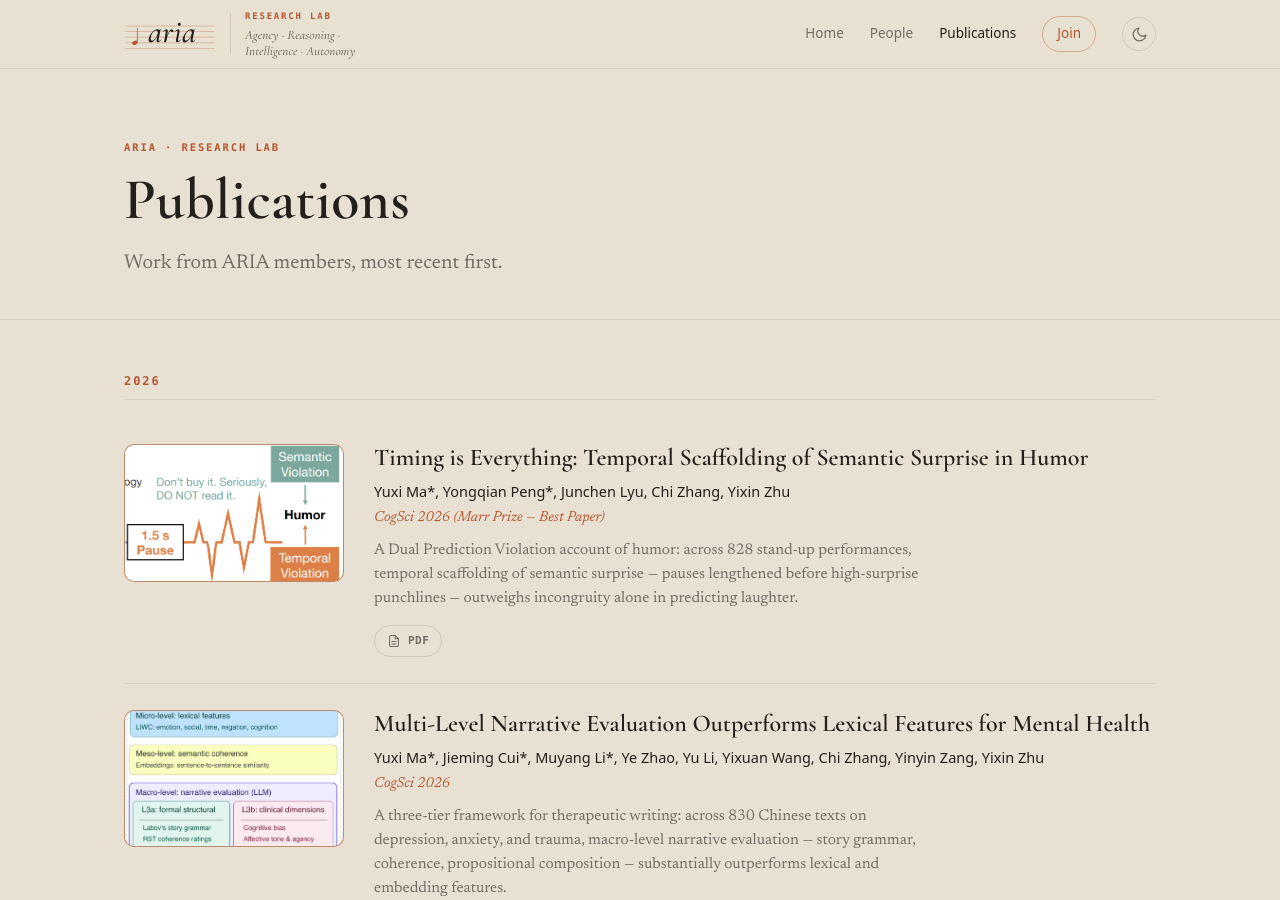
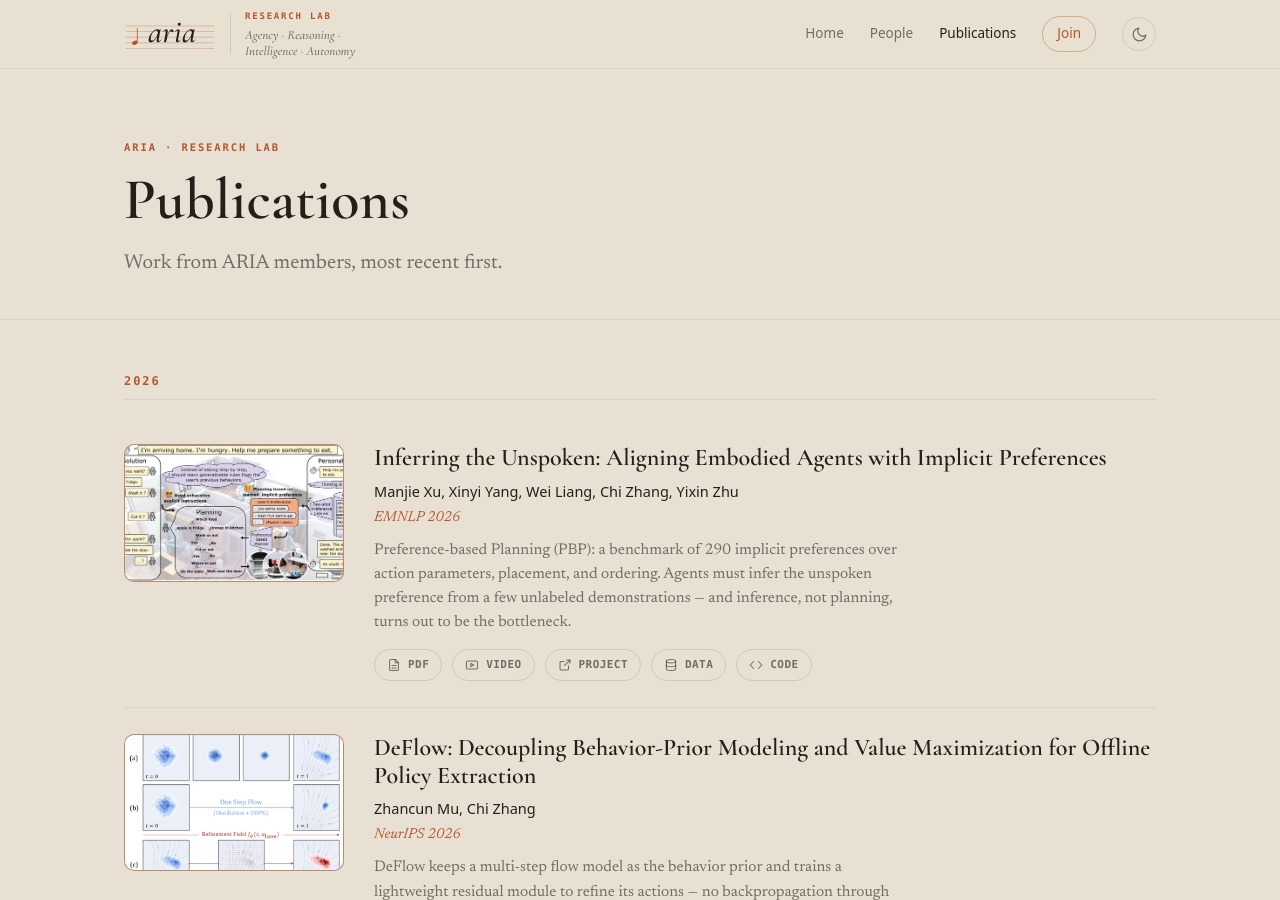
Before and after one commit to aria-ai-lab/aria-ai-lab.github.io, a Jekyll site: the page built from publications.html, in a window 1280 px wide and 900 px high. Built offline with Jekyll 4.4.1, drawn with Linux system fonts in a browser that asks for light colours; some of the changed text lies outside the part shown.

Commit message:
add new papers

```diff
--- a/_data/banner.yml
+++ b/_data/banner.yml
@@ -1,6 +1,8 @@
 # Running highlights banner on the home page.
 # image: path under /assets/img/ (falls back to a placeholder if omitted)
 # text:  short caption shown under the image
+- image: /assets/img/news/llm-thinking.svg
+  text: Under way — a new reasoning project on how LLMs think, and how to make them think just enough.
 - image: /assets/img/news/marr-prize.svg
   text: ARIA members won the Marr Prize at CogSci 2026.
 - image: /assets/img/news/open-doors.svg
--- a/_data/news.yml
+++ b/_data/news.yml
@@ -1,4 +1,10 @@
 # Latest news, newest first.
+- date: 2026-10-20
+  text: >-
+    Two papers accepted! "Inferring the Unspoken: Aligning Embodied Agents with
+    Implicit Preferences" at EMNLP 2026, and "DeFlow: Decoupling Behavior-Prior
+    Modeling and Value Maximization for Offline Policy Extraction" at NeurIPS
+    2026. See <a href="/publications/">Publications</a>.
 - date: 2026-07-07
   text: >-
     ARIA members won the Marr Prize (Best Paper) at CogSci 2026 for "Timing is
--- a/_data/publications.yml
+++ b/_data/publications.yml
@@ -7,6 +7,30 @@
 # Equal contribution is marked with a trailing * on the author name.
 
 # ---------------------------------------------------------------- 2026 -------
+- title: "Inferring the Unspoken: Aligning Embodied Agents with Implicit Preferences"
+  authors: "Manjie Xu, Xinyi Yang, Wei Liang, Chi Zhang, Yixin Zhu"
+  venue: "EMNLP 2026"
+  teaser: "Preference-based Planning (PBP): a benchmark of 290 implicit preferences over action parameters, placement, and ordering. Agents must infer the unspoken preference from a few unlabeled demonstrations — and inference, not planning, turns out to be the bottleneck."
+  year: 2026
+  image: /assets/img/pubs/implicit-preferences.webp
+  links:
+    pdf: https://yzhu.io/publication/preference2026emnlp/paper.pdf
+    video: https://vimeo.com/1235807634
+    project: https://sites.google.com/view/preference-based-planning
+    dataset: https://huggingface.co/datasets/ariesssxu/pbp
+    code: https://github.com/ariesssxu/preference-based-planning
+
+- title: "DeFlow: Decoupling Behavior-Prior Modeling and Value Maximization for Offline Policy Extraction"
+  authors: "Zhancun Mu, Chi Zhang"
+  venue: "NeurIPS 2026"
+  teaser: "DeFlow keeps a multi-step flow model as the behavior prior and trains a lightweight residual module to refine its actions — no backpropagation through ODE solvers, and refined actions stay close to the learned prior."
+  year: 2026
+  image: /assets/img/pubs/deflow.png
+  links:
+    pdf: https://arxiv.org/abs/2601.10471
+    project: https://muzhancun.github.io/publications/deflow/
+    code: https://github.com/muzhancun/DeFlow
+
 - title: "Timing is Everything: Temporal Scaffolding of Semantic Surprise in Humor"
   authors: "Yuxi Ma*, Yongqian Peng*, Junchen Lyu, Chi Zhang, Yixin Zhu"
   venue: "CogSci 2026 (Marr Prize — Best Paper)"
```
Also changed, not shown: _data/people.yml (+6 -6 lines), assets/img/news/llm-thinking.svg (added), assets/img/pubs/deflow.png (added), assets/img/pubs/implicit-preferences.webp (added).
